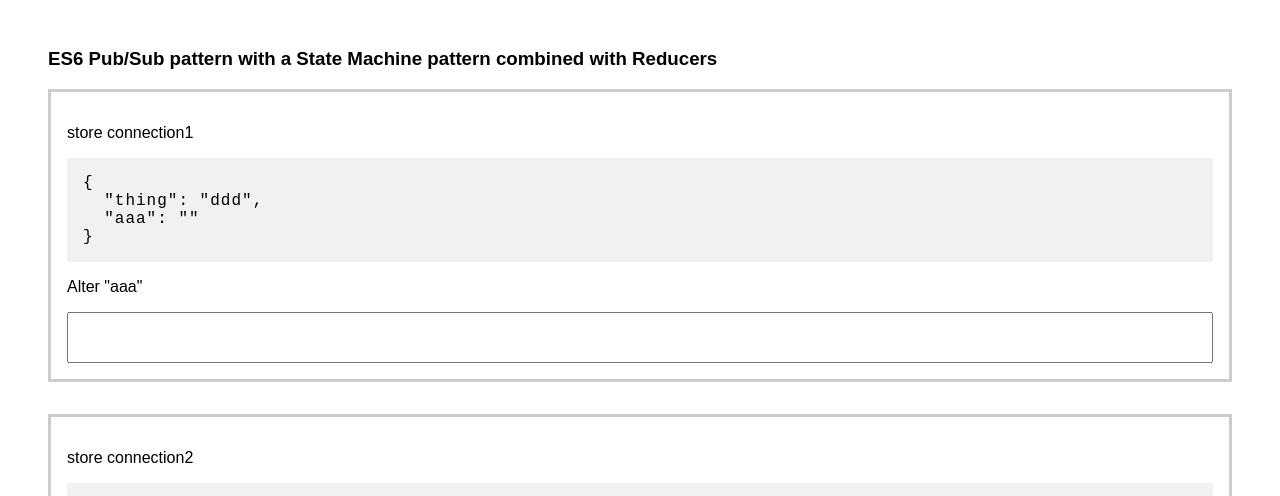
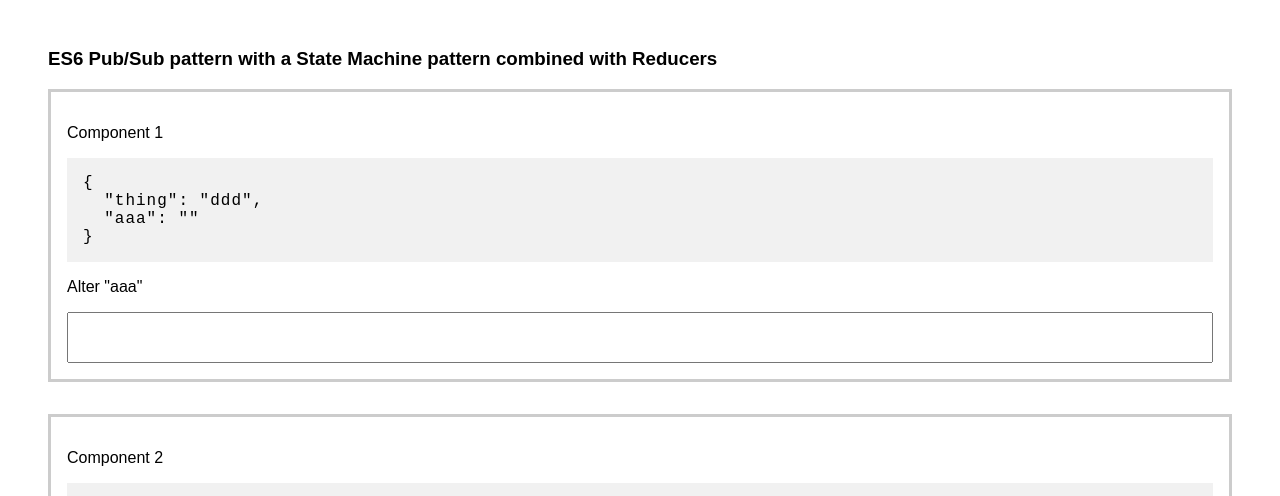
Before and after one commit to benbowes/vandux, a website built with webpack: page dist/index.html in a window 1280 px wide. Shown: the top 496 px of the page. Built offline with nearby package versions, Linux system fonts and the light colour scheme.

Commit message:
Alter heading in demo

```diff
--- a/dist/index.html
+++ b/dist/index.html
@@ -50,7 +50,7 @@
     <h3>ES6 Pub/Sub pattern with a State Machine pattern combined with Reducers</h3>
 
     <div class="wrapper">
-      <p>store connection1</p>
+      <p>Component 1</p>
       <pre><code id='connected1'></code></pre>
 
       <p>Alter "aaa"</p>
@@ -58,7 +58,7 @@
     </div>
 
     <div class="wrapper">
-      <p>store connection2</p>
+      <p>Component 2</p>
       <pre><code id='connected2'></code></pre>
 
       <p>Alter "bbb"</p>
```
